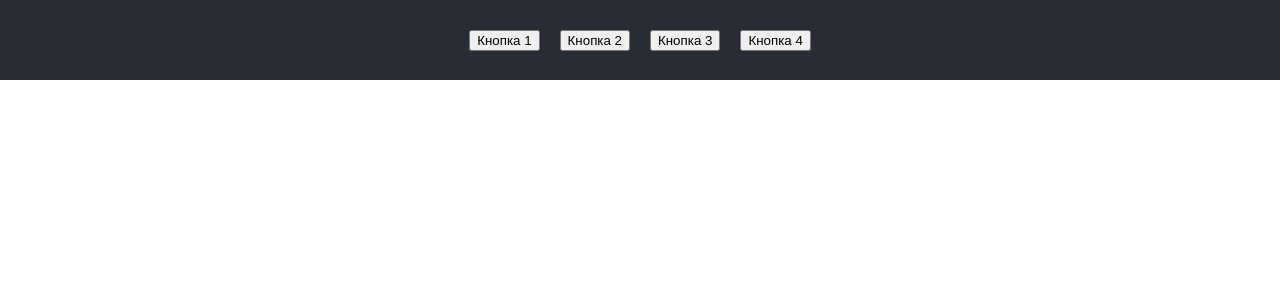
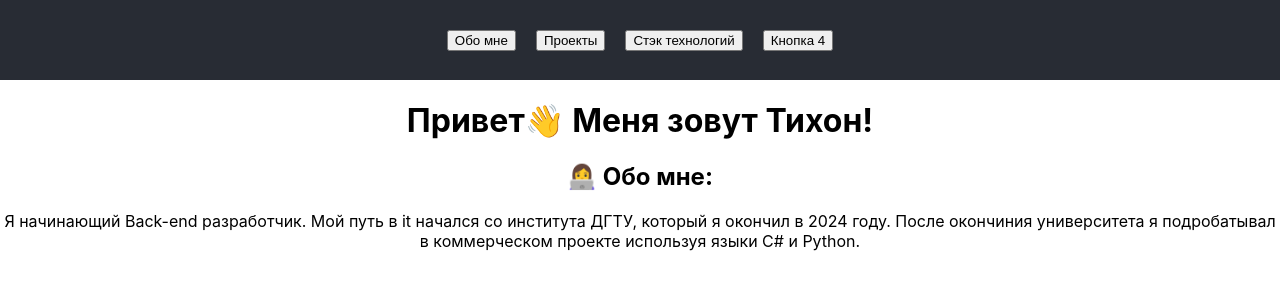
Before and after one commit to Tihohod2000/profile, a React (Create React App) app: page / in a window 1280 px wide. Shown: the top 300 px of the page. Built offline with nearby package versions, Linux system fonts and the light colour scheme.

Commit message:
created components "main"

```diff
--- a/src/App.js
+++ b/src/App.js
@@ -1,15 +1,13 @@
-import logo from './logo.svg';
+// import logo from './logo.svg';
 import './App.css';
+import Header from './components/Header';
+import Main from './components/Main';
 
 function App() {
   return (
     <div className="App">
-      <header className="App-header">
-        <button>Кнопка 1</button>
-        <button>Кнопка 2</button>
-        <button>Кнопка 3</button>
-        <button>Кнопка 4</button>
-      </header>
+        <Header />
+        <Main />
     </div>
   );
 }
--- /dev/null
+++ b/src/components/Header.js
@@ -0,0 +1,25 @@
+import React from "react";
+
+
+class Header extends React.Component {
+    constructor(props) {
+        super(props);
+        this.state = {
+            selectedIndex: 1,
+        }
+    }
+
+    render() {
+        return (
+            <header className="App-header">
+                <button>Обо мне</button>
+                <button>Проекты</button>
+                <button>Стэк технологий</button>
+                <button>Кнопка 4</button>
+            </header>
+        )
+    }
+
+}
+
+export default Header;
--- /dev/null
+++ b/src/components/Main.js
@@ -0,0 +1,19 @@
+import {Component} from "react";
+
+class Main extends Component {
+    render() {
+        return (
+            <div className="main">
+                <h1>Привет👋 Меня зовут Тихон!</h1>
+                <h2>‍👩‍💻 Обо мне:</h2>
+                <div className="main-info">
+                    Я начинающий Back-end разработчик.
+                    Мой путь в it начался со института ДГТУ, который я окончил в 2024 году.
+                    После окончиния университета я подробатывал в коммерческом проекте используя языки C# и Python.
+                </div>
+            </div>
+        )
+    }
+}
+
+export default Main;
```
Also changed, not shown: src/Header.js (deleted).
